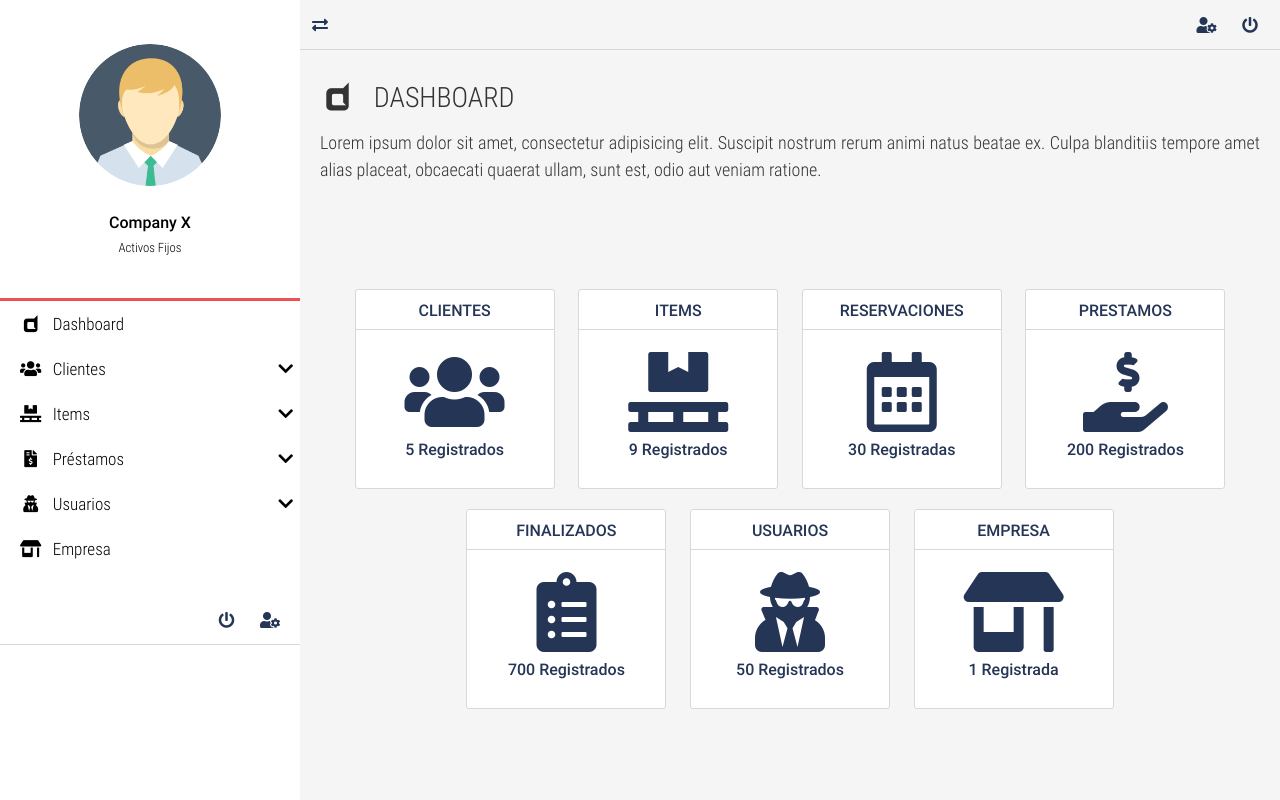
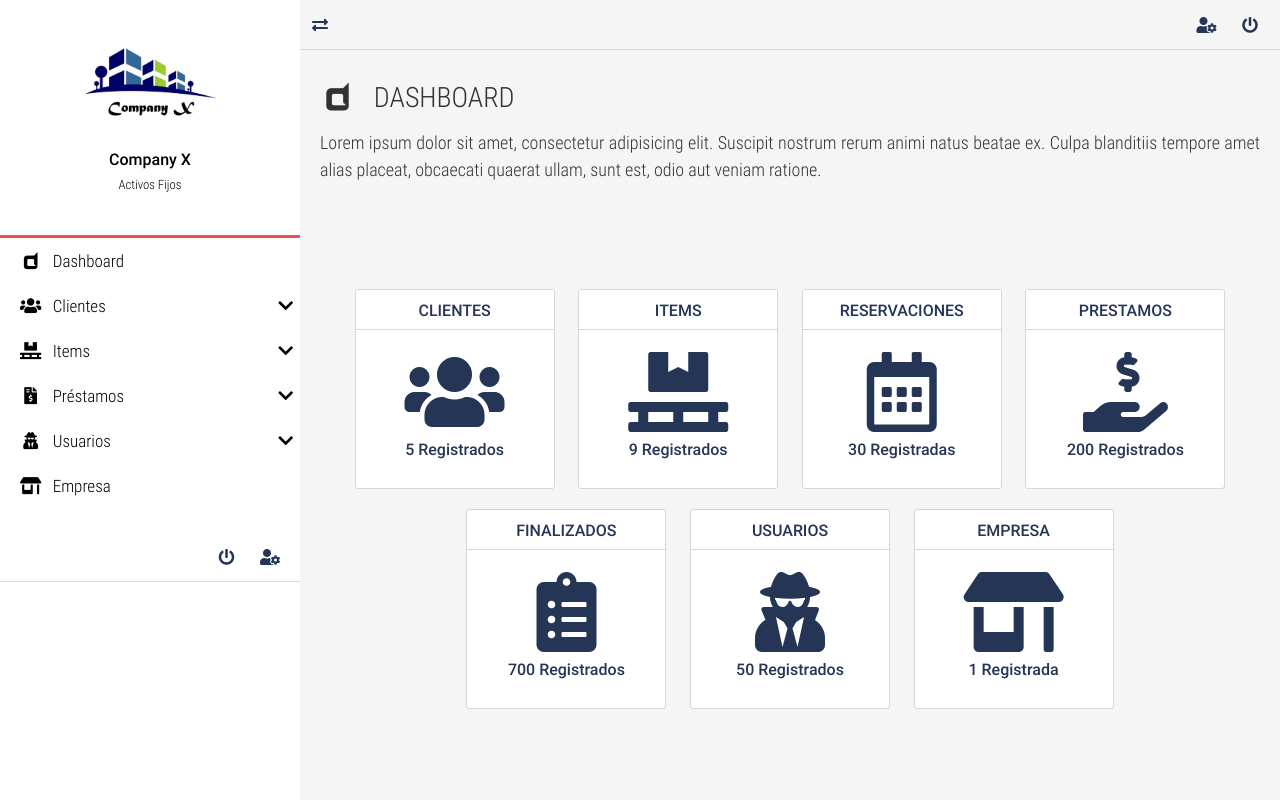
Before and after one commit to Team-6-PHP-UTEC/ProyectoMVC, a PHP site: page /test/home/ in a window 1280 px wide. Run offline with PHP 8.4, Linux system fonts and the light colour scheme.

Commit message:
Cambio de logo
Se coloca el logo de la empresa X

```diff
--- a/vistas/inc/NavLateral.php
+++ b/vistas/inc/NavLateral.php
@@ -3,7 +3,7 @@
     <div class="full-box nav-lateral-content">
         <figure class="full-box nav-lateral-avatar">
             <i class="far fa-times-circle show-nav-lateral"></i>
-            <img src="<?php echo SERVERURL; ?>vistas/assets/avatar/Avatar.png" class="img-fluid" alt="Avatar">
+            <img src="<?php echo SERVERURL; ?>vistas/assets/avatar/logo.jpeg" class="img-fluid" alt="Avatar">
             <figcaption class="roboto-medium text-center">
                 Company X <br><small class="roboto-condensed-light">Activos Fijos</small>
             </figcaption>
```
Also changed, not shown: vistas/assets/avatar/Avatar.png (deleted), vistas/assets/avatar/logo.jpeg (added).
